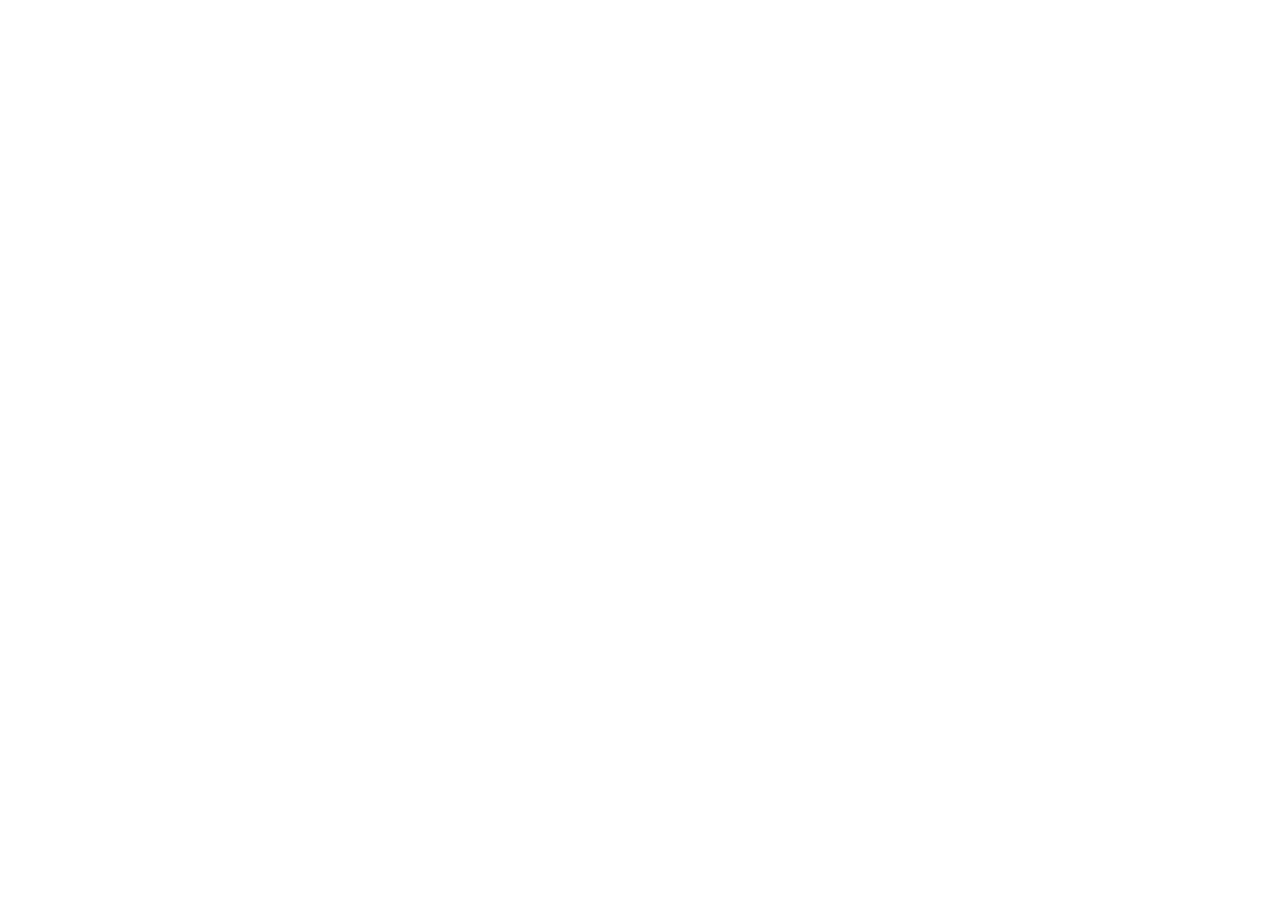
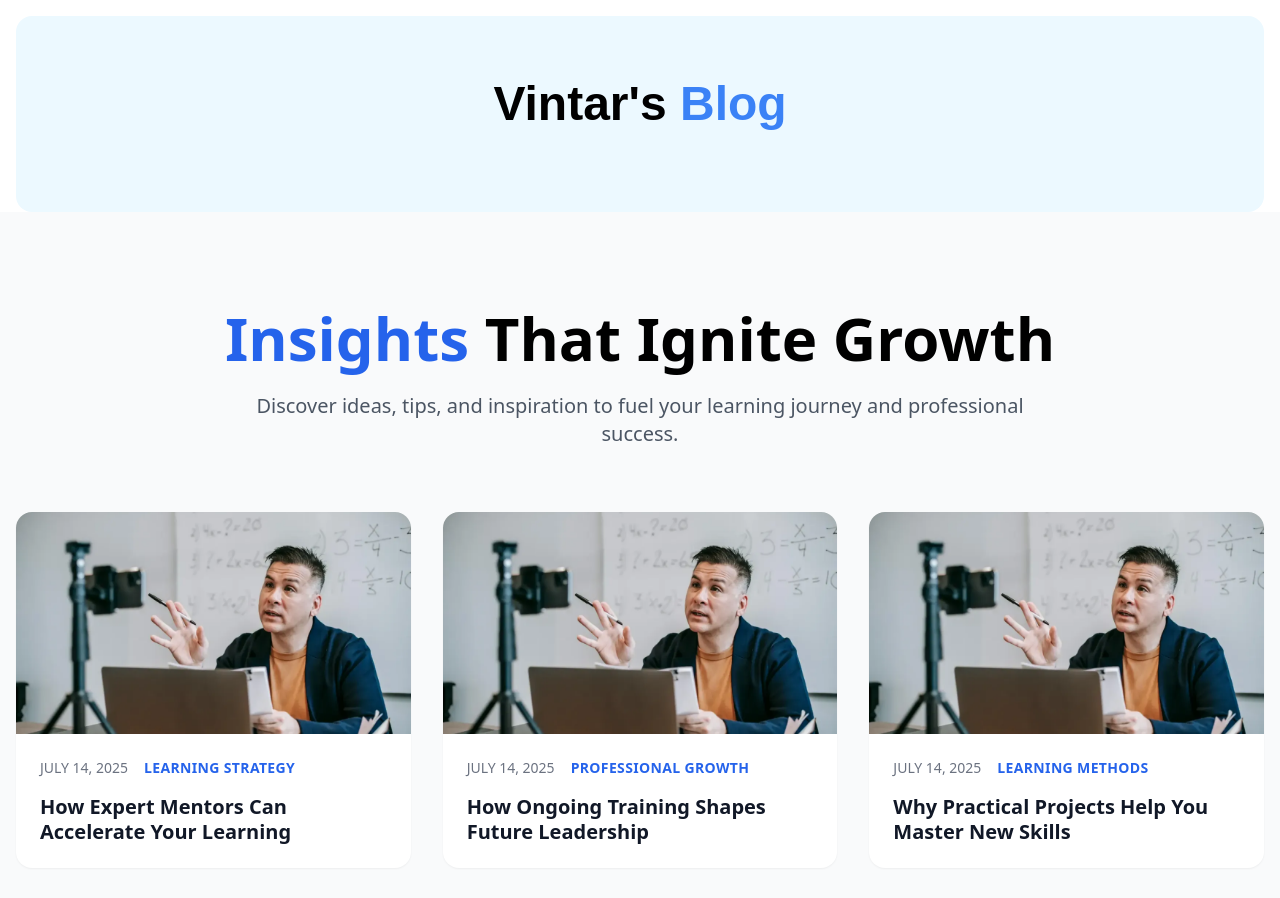
Before and after one commit to Amr3011/courses-website, a React (Vite) app: page /Blog in a window 1280 px wide. Before the commit this address had no page. Shown: the top 898 px of the page. Before the commit the page ends 800 px from the top, so only its background shows below. Built offline with nearby package versions, Linux system fonts and the light colour scheme.

Commit message:
feat: add Blog page with InsightsSection and BannerSec components

```diff
--- /dev/null
+++ b/src/components/shared/InsightsSection/InsightsSection.tsx
@@ -0,0 +1,96 @@
+const InsightsSection = () => {
+  const blogPosts = [
+    {
+      id: 1,
+      image: "/assets/instructor.webp",
+      date: "JULY 14, 2025",
+      category: "LEARNING STRATEGY",
+      title: "How Expert Mentors Can Accelerate Your Learning",
+    },
+    {
+      id: 2,
+      image: "/assets/instructor.webp",
+      date: "JULY 14, 2025",
+      category: "PROFESSIONAL GROWTH",
+      title: "How Ongoing Training Shapes Future Leadership",
+    },
+    {
+      id: 3,
+      image: "/assets/instructor.webp",
+      date: "JULY 14, 2025",
+      category: "LEARNING METHODS",
+      title: "Why Practical Projects Help You Master New Skills",
+    },
+    {
+      id: 4,
+      image: "/assets/instructor.webp",
+      date: "JULY 14, 2025",
+      category: "ONLINE LEARNING",
+      title: "The Role of Feedback in Professional Skill Growth",
+    },
+    {
+      id: 5,
+      image: "/assets/instructor.webp",
+      date: "JULY 14, 2025",
+      category: "SKILLS & CREDENTIALS",
+      title: "How Certifications Boost Career Credibility",
+    },
+    {
+      id: 6,
+      image: "/assets/instructor.webp",
+      date: "JULY 14, 2025",
+      category: "CAREER DEVELOPMENT",
+      title: "How Industry Experts Advance Your Career",
+    },
+  ];
+
+  return (
+    <section className="w-full bg-gray-50 py-16 md:py-24">
+      <div className="max-w-[1400px] mx-auto px-4">
+        {/* Header */}
+        <div className="text-center mb-16">
+          <h2 className="text-4xl md:text-5xl lg:text-6xl font-bold mb-6">
+            <span className="text-blue-600">Insights</span> That Ignite Growth
+          </h2>
+          <p className="text-gray-600 text-lg md:text-xl max-w-3xl mx-auto">
+            Discover ideas, tips, and inspiration to fuel your learning journey
+            and professional success.
+          </p>
+        </div>
+
+        {/* Blog Grid */}
+        <div className="grid grid-cols-1 md:grid-cols-2 lg:grid-cols-3 gap-8">
+          {blogPosts.map((post) => (
+            <article
+              key={post.id}
+              className="bg-white rounded-2xl overflow-hidden shadow-sm hover:shadow-lg transition-shadow duration-300 cursor-pointer"
+            >
+              <div className="aspect-video overflow-hidden">
+                <img
+                  src={post.image}
+                  alt={post.title}
+                  className="w-full h-full object-cover hover:scale-105 transition-transform duration-300"
+                />
+              </div>
+              <div className="p-6">
+                <div className="flex items-center gap-4 mb-4">
+                  <span className="text-sm text-gray-500 font-medium">
+                    {post.date}
+                  </span>
+                  <span className="text-sm text-blue-600 font-semibold uppercase tracking-wide">
+                    {post.category}
+                  </span>
+                </div>
+                <h3 className="text-xl font-bold text-gray-900 leading-tight hover:text-blue-600 transition-colors">
+                  {post.title}
+                </h3>
+              </div>
+            </article>
+          ))}
+        </div>
+      </div>
+    </section>
+  );
+};
+
+export default InsightsSection;
--- /dev/null
+++ b/src/pages/Blog/blog.tsx
@@ -0,0 +1,18 @@
+import BannerSec from "@/components/shared/Banner/BannerSec";
+import InsightsSection from "@/components/shared/InsightsSection/InsightsSection";
+
+const Blog = () => {
+  return (
+    <div className="w-full">
+      {/* Banner Section */}
+      <div className="w-full max-w-[1400px] justify-center mx-auto px-4">
+        <BannerSec title={"Vintar's "} colorTitle={"Blog"} />
+      </div>
+
+      {/* Insights Section */}
+      <InsightsSection />
+    </div>
+  );
+};
+
+export default Blog;
--- a/src/routes/AppRouter.tsx
+++ b/src/routes/AppRouter.tsx
@@ -10,6 +10,7 @@
 import BlogDetails from "@/pages/Blog Details/BlogDetails";
 import MentorsDetails from "@/pages/Mentors Details/MentorsDetails";
 import Contact_Us from "@/pages/Contact_Us/Contact_Us";
+import Blog from "@/pages/Blog/blog";
 const AppRouter = () => {
   return (
     <Routes>
@@ -21,7 +22,7 @@
       <Route path="/Lesson/*" element={<Lesson />} />
       <Route path="/AllMentors" element={<AllMentors />} />
       <Route path="/AllMentors/:id" element={<MentorsDetails />} />
-      {/* <Route path="/Blog" element={<Blog />} /> */}
+      <Route path="/Blog" element={<Blog />} />
       <Route path="/Blog/:id" element={<BlogDetails />} />
       <Route path="/Login" element={<Login />} />
       <Route path="/SignUp" element={<SignUp />} />
```
